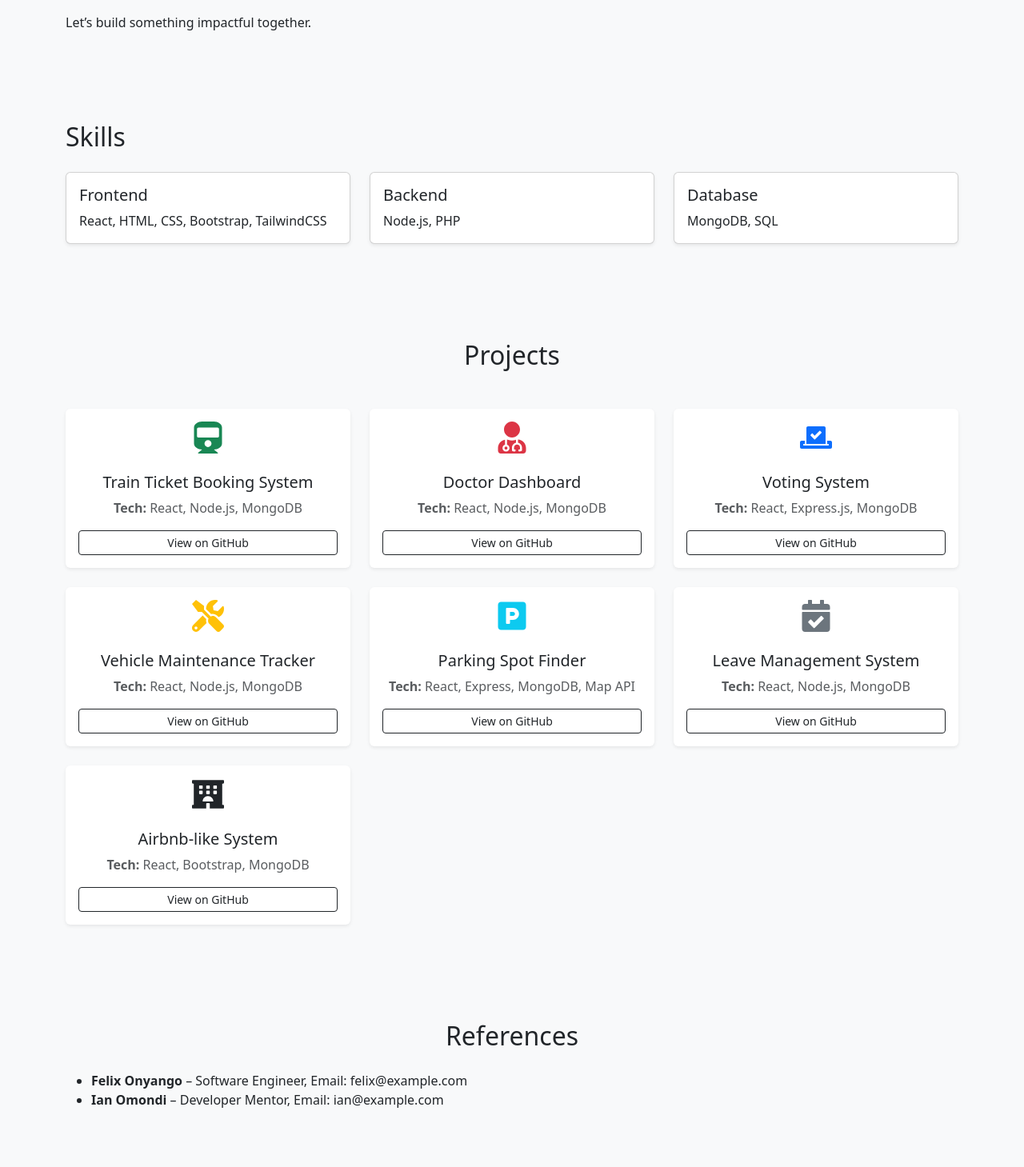
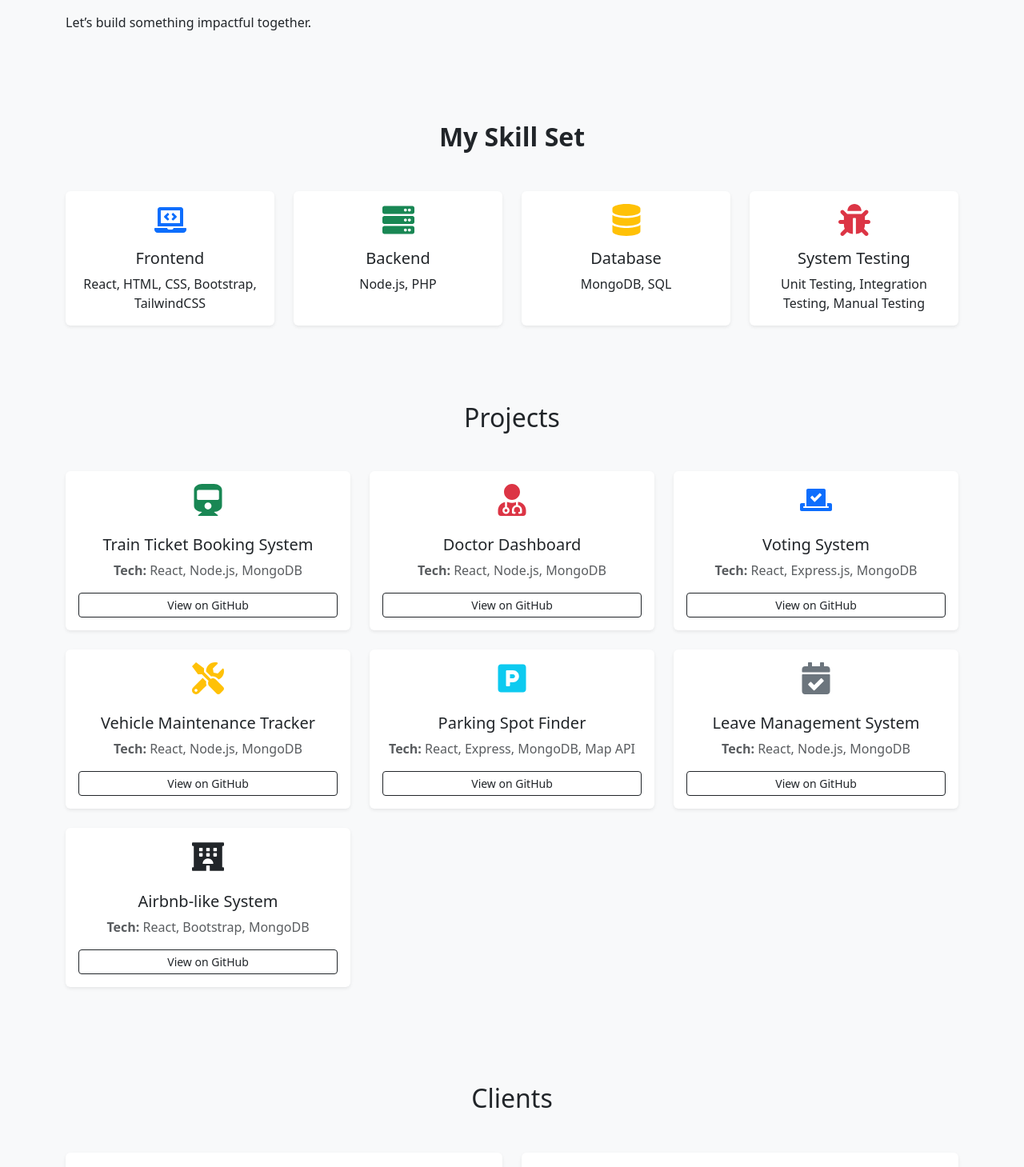
Before and after one commit to Melkzedk/my-portfolio, a React (Create React App) app: page / in a window 1280 px wide. Shown: the part 1332-2791 px from the top of the page at 80% size. Built offline with nearby package versions, Linux system fonts and the light colour scheme.

Commit message:
more  updates

```diff
--- a/src/components/Home.js
+++ b/src/components/Home.js
@@ -27,8 +27,8 @@ const Home = () => {
             <img
               src={image1}
               alt="Web Design"
-              className="img-fluid rounded shadow"
-              style={{ maxWidth: '75%', height: 'auto' }} // <- Reduces size
+              className="img-fluid rounded-circle shadow"
+              style={{ width: '250px', height: '250px', objectFit: 'cover' }}
             />
           </Col>
         </Row>
--- a/src/components/References.js
+++ b/src/components/References.js
@@ -1,17 +1,46 @@
 import React from 'react';
+import { Container, Row, Col, Card } from 'react-bootstrap';
 
-function References() {
+function Clients() {
+  const clientReferences = [
+    {
+      name: 'Felix Onyango',
+      title: 'Software Engineer',
+      email: 'felix@example.com',
+      phone: '+254 712 345 678',
+    },
+    {
+      name: 'Ian Omondi',
+      title: 'Developer Mentor',
+      email: 'ian@example.com',
+      phone: '+254 798 765 432',
+    },
+    // Add more clients if needed
+  ];
+
   return (
-    <section id="references" className="p-5 bg-light">
-      <h2 className="text-center mb-4">References</h2>
-      <div className="container">
-        <ul>
-          <li><strong>Felix Onyango</strong> – Software Engineer, Email: felix@example.com</li>
-          <li><strong>Ian Omondi</strong> – Developer Mentor, Email: ian@example.com</li>
-        </ul>
-      </div>
+    <section id="clients" className="py-5 bg-light">
+      <Container>
+        <h2 className="text-center mb-5">Clients</h2>
+        <Row>
+          {clientReferences.map((client, index) => (
+            <Col md={6} key={index} className="mb-4">
+              <Card className="shadow-sm border-0 h-100">
+                <Card.Body>
+                  <Card.Title className="text-primary">{client.name}</Card.Title>
+                  <Card.Subtitle className="mb-2 text-muted">{client.title}</Card.Subtitle>
+                  <Card.Text>
+                    <strong>Email:</strong> <a href={`mailto:${client.email}`}>{client.email}</a><br />
+                    <strong>Phone:</strong> <a href={`tel:${client.phone}`}>{client.phone}</a>
+                  </Card.Text>
+                </Card.Body>
+              </Card>
+            </Col>
+          ))}
+        </Row>
+      </Container>
     </section>
   );
 }
 
-export default References;
+export default Clients;
--- a/src/components/Skills.js
+++ b/src/components/Skills.js
@@ -1,39 +1,49 @@
 import React from 'react';
 import { Container, Row, Col, Card } from 'react-bootstrap';
+import { FaLaptopCode, FaServer, FaDatabase, FaBug } from 'react-icons/fa';
 
 function Skills() {
   return (
     <section id="skills" className="py-5 bg-light">
       <Container>
-        <h2 className="mb-4">Skills</h2>
-        <Row>
-          <Col md={4} className="mb-4">
-            <Card className="h-100 shadow-sm">
+        <h2 className="text-center mb-5 fw-bold">My Skill Set</h2>
+        <Row className="gy-4">
+          <Col md={6} lg={3}>
+            <Card className="h-100 text-center border-0 shadow-sm">
               <Card.Body>
+                <FaLaptopCode size={40} className="mb-3 text-primary" />
                 <Card.Title>Frontend</Card.Title>
-                <Card.Text>
-                  React, HTML, CSS, Bootstrap, TailwindCSS
-                </Card.Text>
+                <Card.Text>React, HTML, CSS, Bootstrap, TailwindCSS</Card.Text>
               </Card.Body>
             </Card>
           </Col>
-          <Col md={4} className="mb-4">
-            <Card className="h-100 shadow-sm">
+
+          <Col md={6} lg={3}>
+            <Card className="h-100 text-center border-0 shadow-sm">
               <Card.Body>
+                <FaServer size={40} className="mb-3 text-success" />
                 <Card.Title>Backend</Card.Title>
-                <Card.Text>
-                  Node.js, PHP
-                </Card.Text>
+                <Card.Text>Node.js, PHP</Card.Text>
               </Card.Body>
             </Card>
           </Col>
-          <Col md={4} className="mb-4">
-            <Card className="h-100 shadow-sm">
+
+          <Col md={6} lg={3}>
+            <Card className="h-100 text-center border-0 shadow-sm">
               <Card.Body>
+                <FaDatabase size={40} className="mb-3 text-warning" />
                 <Card.Title>Database</Card.Title>
-                <Card.Text>
-                  MongoDB, SQL
-                </Card.Text>
+                <Card.Text>MongoDB, SQL</Card.Text>
+              </Card.Body>
+            </Card>
+          </Col>
+
+          <Col md={6} lg={3}>
+            <Card className="h-100 text-center border-0 shadow-sm">
+              <Card.Body>
+                <FaBug size={40} className="mb-3 text-danger" />
+                <Card.Title>System Testing</Card.Title>
+                <Card.Text>Unit Testing, Integration Testing, Manual Testing</Card.Text>
               </Card.Body>
             </Card>
           </Col>
```
